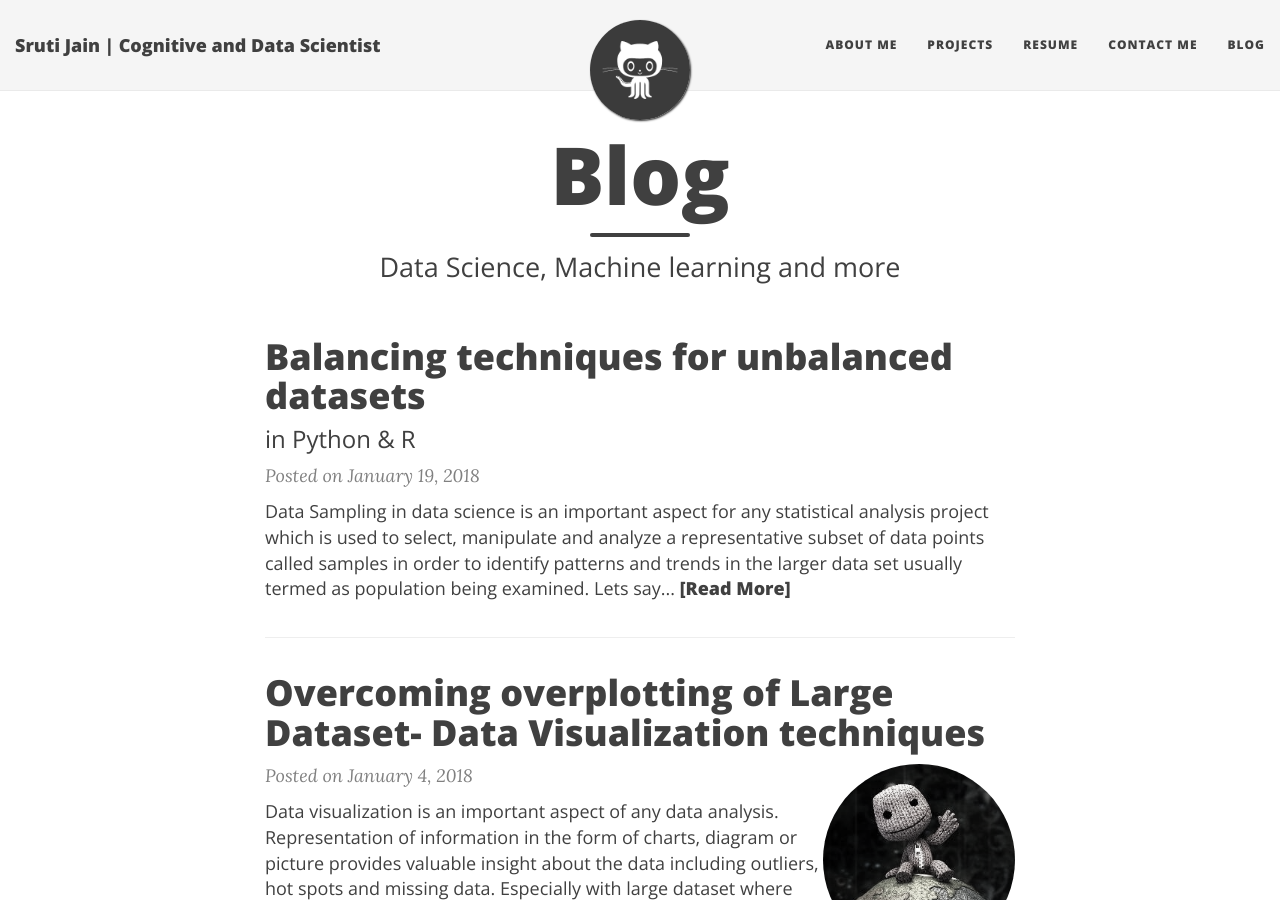
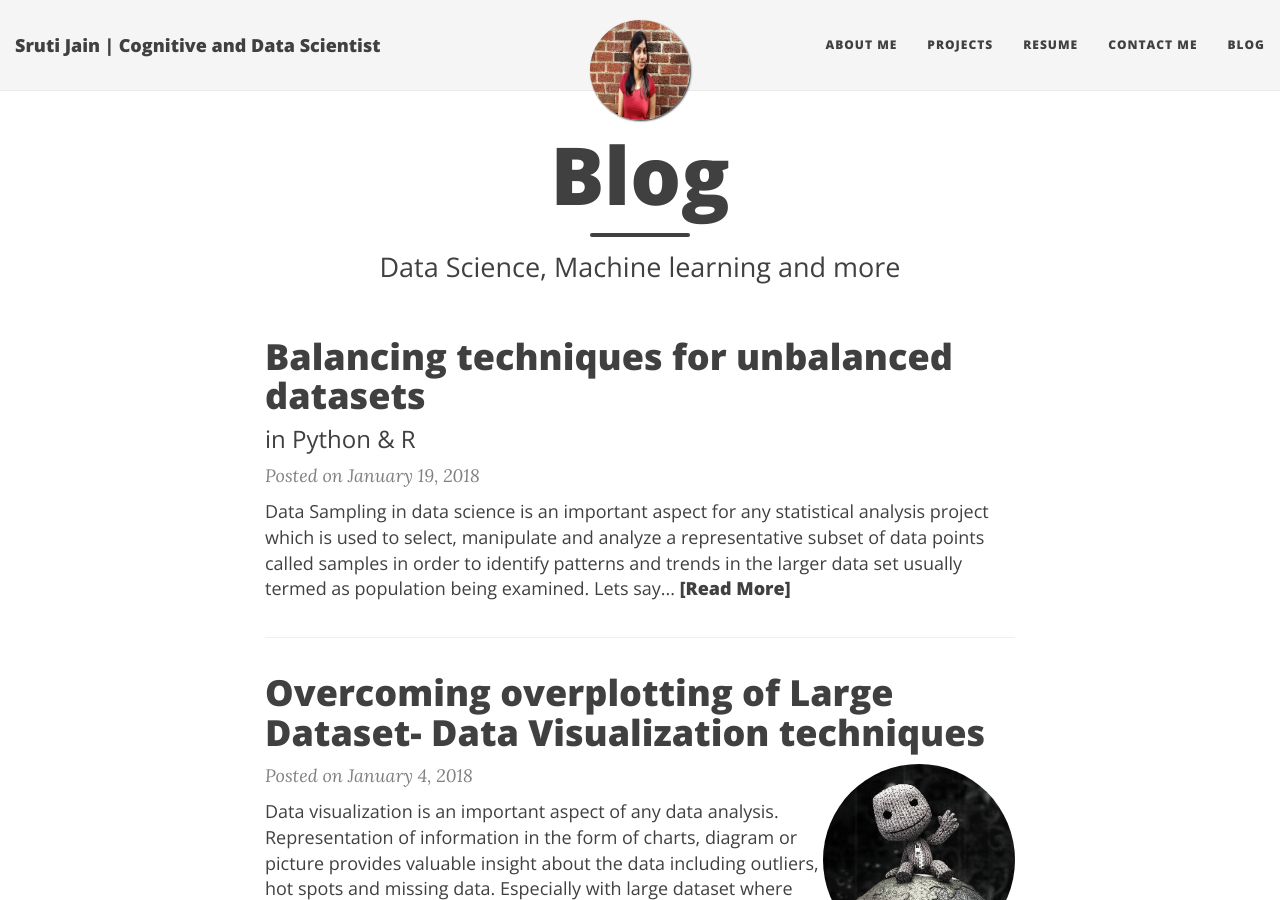
Before and after one commit to sruti-jain/sruti-jain.github.io, a Jekyll site: the page built from index.html, in a window 1280 px wide and 900 px high. Built offline with Jekyll 4.4.1, drawn with Linux system fonts in a browser that asks for light colours; nearby versions of some CDN libraries; the list of posts is cut into pages by our own code.

Commit message:
Update _config.yml

```diff
--- a/_config.yml
+++ b/_config.yml
@@ -30,7 +30,7 @@ navbar-links:
 
 # Image to show in the navigation bar - image must be a square (width = height)
 # Remove this parameter if you don't want an image in the navbar
-avatar: "/img/avatar-icon.png"
+avatar: "/img/SrutiJain.jpeg"
 
 # If you want to have an image logo in the top-left corner instead of the title text,
 # then specify the following parameter
```
